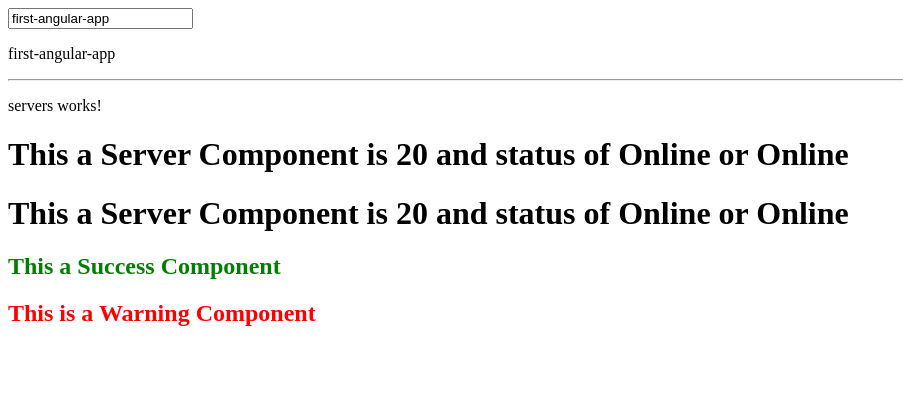
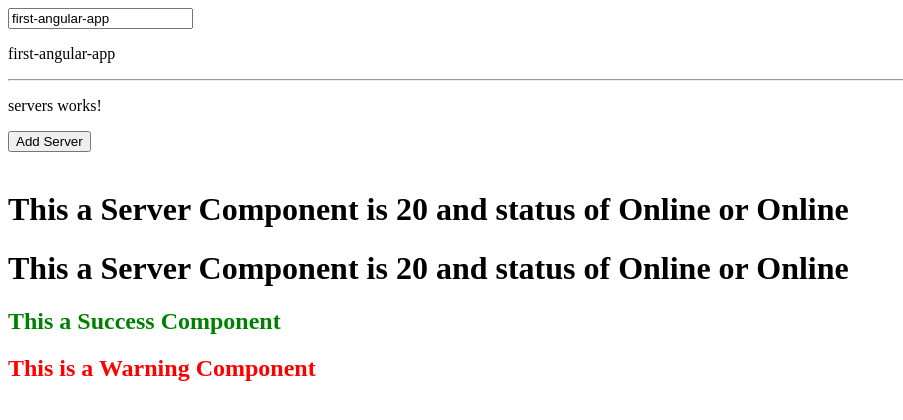
Before and after one commit to junsan/angular-basics, an Angular app: page / in a window 1280 px wide. Shown: the top 420 px of the page, without its empty margins (0-903 px from the left). Built offline with nearby package versions, Linux system fonts and the light colour scheme.

Commit message:
property binding

```diff
--- a/src/app/servers/servers.component.html
+++ b/src/app/servers/servers.component.html
@@ -1,3 +1,5 @@
 <p>servers works!</p>
+<button type="button" [disabled]="!allowNewServer">Add Server</button>
+<br><br>
 <app-server></app-server>
 <app-server></app-server>
--- a/src/app/servers/servers.component.ts
+++ b/src/app/servers/servers.component.ts
@@ -6,5 +6,12 @@ import { Component } from '@angular/core';
   styleUrl: './servers.component.css'
 })
 export class ServersComponent {
+  allowNewServer = false;
+
+  constructor() {
+    setTimeout(() => {
+      this.allowNewServer = true;
+    }, 3000)
+  }
 
 }
```
